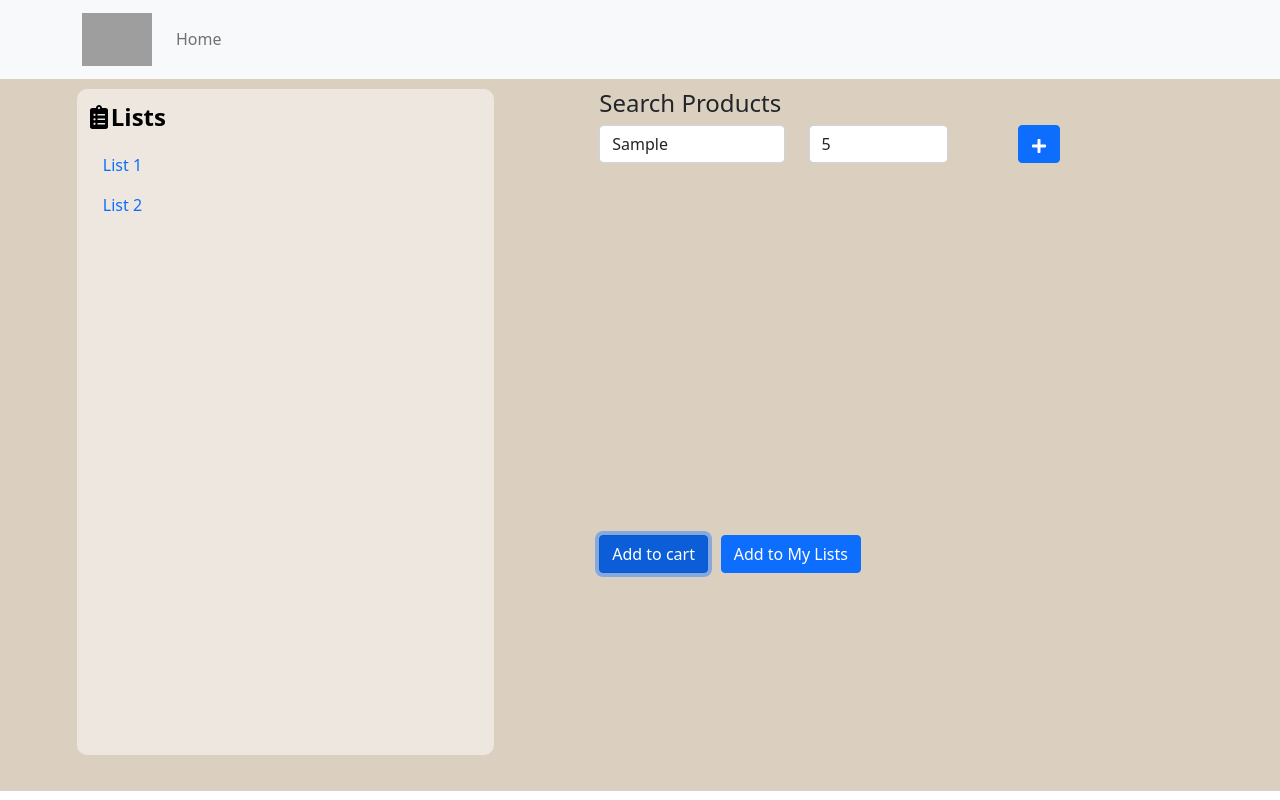
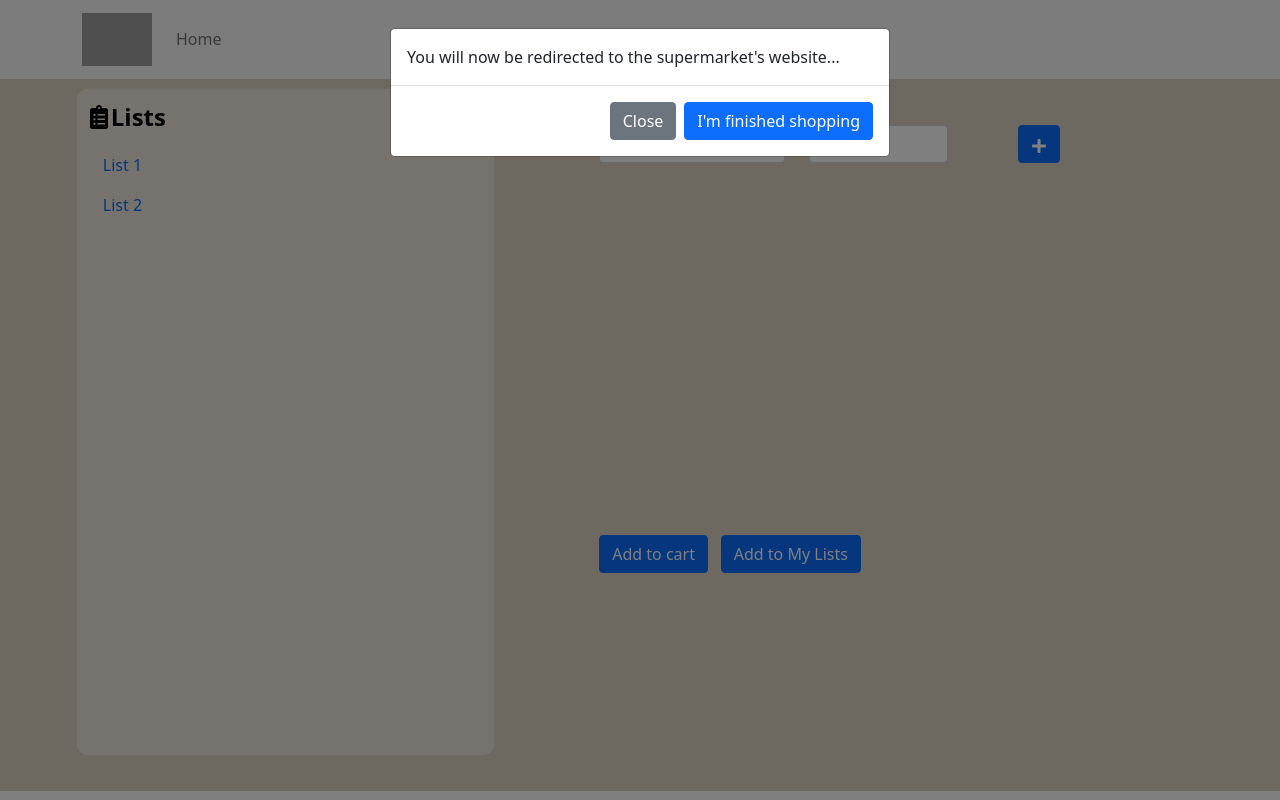
Before and after one commit to hagarfisher/super-easy, a React (Create React App) app in the folder frontend/: page /lists in a window 1280 px wide. Both pictures are taken after typing "Sample", "5" into the empty fields and a click on the button "Add to cart". Built offline with nearby package versions, Linux system fonts and the light colour scheme; grey boxes are pictures that could not be loaded.

Commit message:
fixed spacing in product line

```diff
--- a/frontend/src/pages/Lists/Lists.jsx
+++ b/frontend/src/pages/Lists/Lists.jsx
@@ -1,9 +1,9 @@
 import { useAuth0 } from "@auth0/auth0-react";
 import axios from 'axios';
 import React, { useState } from 'react';
-import { Badge, Button, Col, FormControl, InputGroup, ListGroup, Nav, Row } from 'react-bootstrap';
+import { Badge, Button, Col, FormControl, InputGroup, ListGroup, Nav, Row, Modal } from 'react-bootstrap';
 import { fetchLists } from '../../services/list';
-import { FaPlus, FaTrash, FaClipboardList, FaAngleUp, FaAngleDown } from 'react-icons/fa';
+import { FaPlus, FaTrash, FaClipboardList, FaAngleUp, FaAngleDown, FaWindowRestore } from 'react-icons/fa';
 
 import styles from './style.module.scss';
 
@@ -62,7 +62,13 @@ export default function Lists() {
                 Authorization: `Bearer ${accessToken}`,
             },
         });
+        window.open("https://www.primadonaonline.co.il/", "_blank");
     }
+
+        const [show, setShow] = useState(false);
+
+        const handleClose = () => setShow(false);
+        const handleShow = () => setShow(true);
 
     return (
         <div className={styles['lists-wrapper']}>
@@ -110,8 +116,8 @@ export default function Lists() {
                 <ListGroup className={styles['product-list']} variant="flush" >
                     {products.map((product, index) => (
                         <ListGroup.Item className={styles['list-item']} key={product.name} as="li" >
-
-                            <div>{product.name}</div>
+                            <div className={styles['product-details']}>
+                                <span className={styles['product-name']}>{product.name}</span>
                                 <div className={styles['quantity-control']}>
                                     <div className="ms-2 me-auto">
                                         <Badge bg="primary" pill>
@@ -123,15 +129,31 @@ export default function Lists() {
                                         <button className={styles.buttons} onClick={() => decreaseQuantity(index)}><FaAngleDown /></button>
                                     </div>
                                 </div>
+                            </div>
                             <Button onClick={() => deleteProduct(index)} className={styles['trash-button']}><FaTrash color="#000" /></Button>
                         </ListGroup.Item>
                     ))}
                 </ListGroup>
                 <div className={styles['submit-buttons']}>
-                    <Button className="w-40" onClick={() => addToCart()}>Add to cart</Button>
+                    <Button className="w-40" onClick={handleShow}>Add to cart</Button>
                     <Button className="w-40" onClick={() => { }}>Add to My Lists</Button>
                 </div>
             </div>
+
+            <Modal show={show} onHide={handleClose}>
+                {/* <Modal.Header closeButton>
+                    <Modal.Title>Modal heading</Modal.Title>
+                </Modal.Header> */}
+                <Modal.Body>You will now be redirected to the supermarket's website...</Modal.Body>
+                <Modal.Footer>
+                    <Button variant="secondary" onClick={handleClose}>
+                        Close
+                    </Button>
+                    <Button variant="primary" onClick={addToCart}>
+                        I'm finished shopping
+                    </Button>
+                </Modal.Footer>
+            </Modal>
         </div >
     )
 }
--- a/frontend/src/pages/Lists/style.module.scss
+++ b/frontend/src/pages/Lists/style.module.scss
@@ -78,6 +78,18 @@
         margin-top: 20px;
     }
 
+    .product-details {
+        display: flex;
+        flex-direction: row;
+        align-items: center;
+        justify-content: space-between;
+        width: 30vw;
+    }
+    .product-name {
+        word-break: break-all;
+        max-width: 20vw;
+    }
+
     .quantity-control {
         display: flex;
         direction: row;
```
Lines whose indentation alone changed are shown as unchanged.
